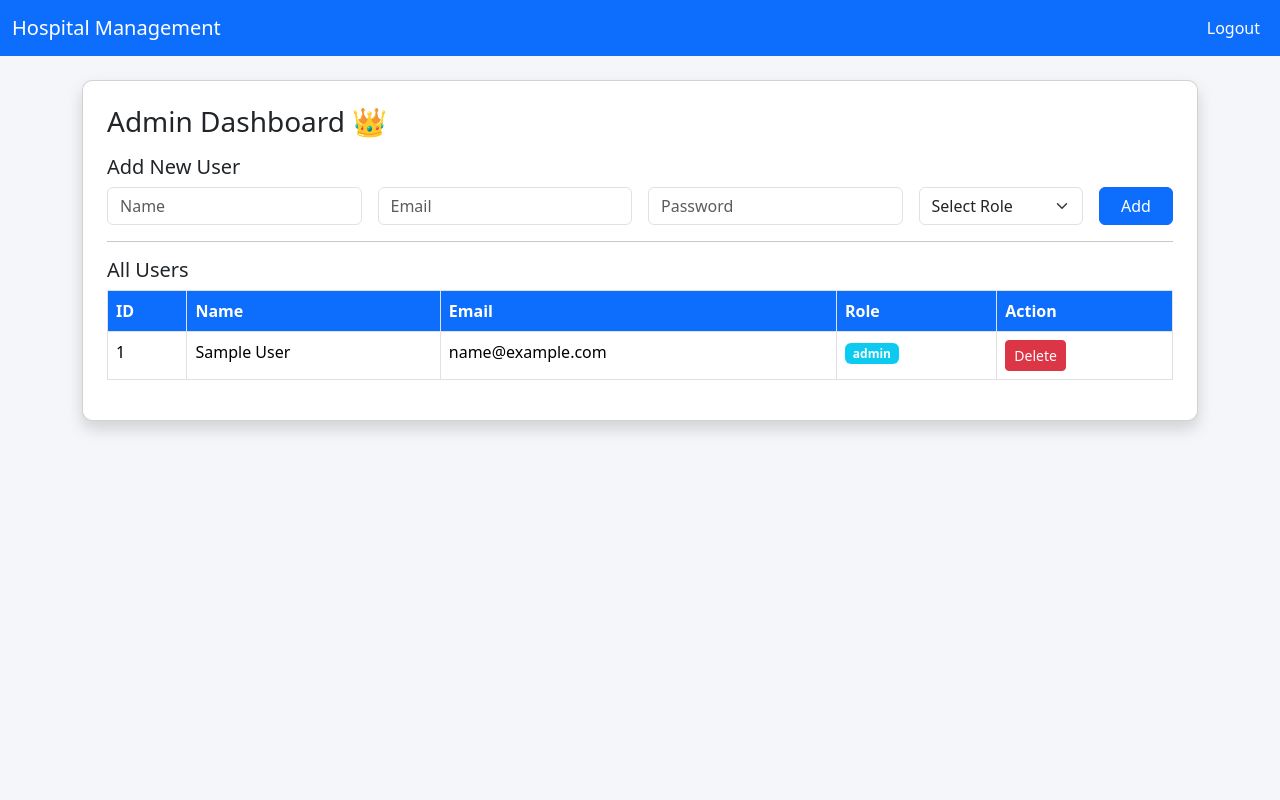
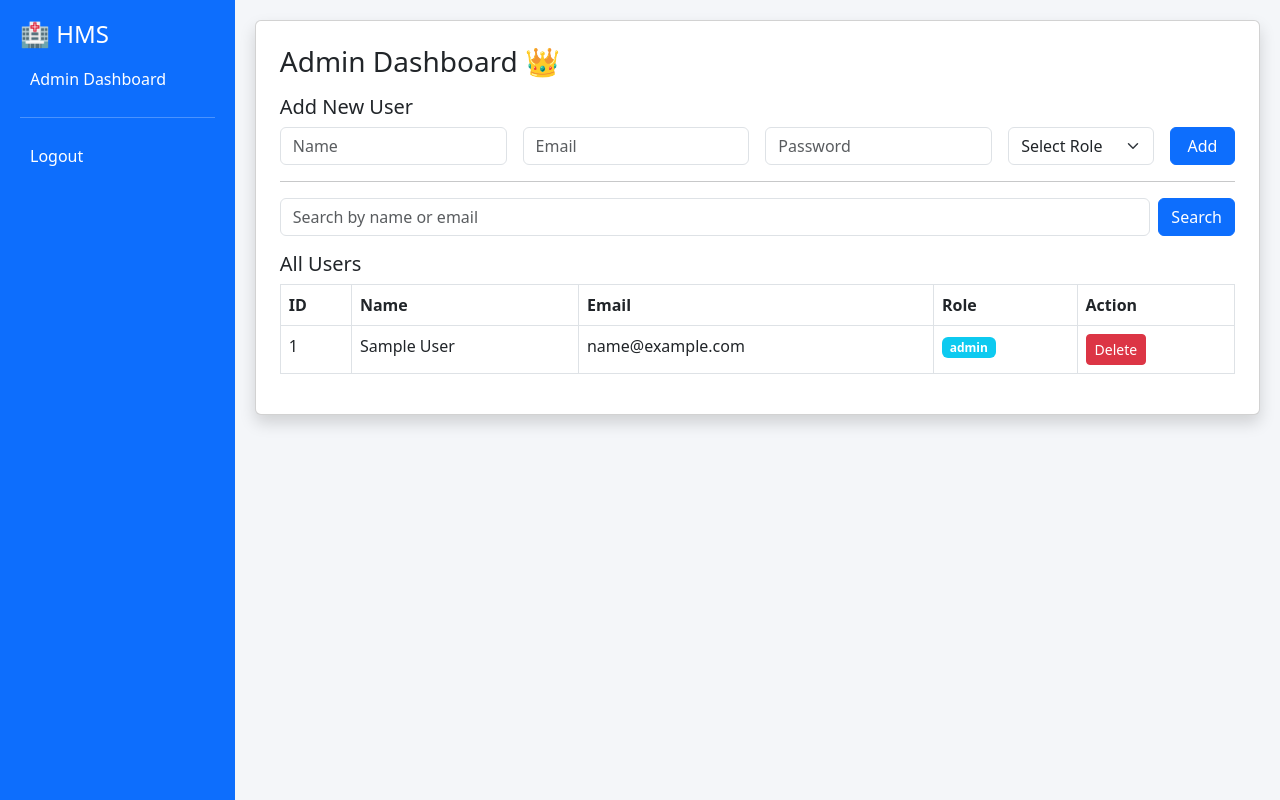
Before and after one commit to Dhannajay007/hospital-management-system, a Flask app: page /admin in a window 1280 px wide. Run offline with Flask 3, Linux system fonts and the light colour scheme; the visitor is signed in with stand-in values (Sample User, id 1); some libraries are stand-ins or nearby versions.

Commit message:
Final update:search, signup, UI improvements

```diff
--- a/app.py
+++ b/app.py
@@ -2,7 +2,7 @@ from flask import Flask, render_template, request, redirect, session
 from flask_mysqldb import MySQL
 
 app = Flask(__name__)
-app.secret_key = "supersecretkey"
+app.secret_key = "supersecret key"
 
 # MySQL Configuration
 app.config['MYSQL_HOST'] = 'localhost'
@@ -18,7 +18,6 @@ mysql = MySQL(app)
 @app.route("/")
 def home():
     return render_template("login.html")
-
 
 # ------------------------
 # 2️⃣ LOGIN FUNCTION
@@ -53,15 +52,45 @@ def login():
         return "Invalid Login"
 
 
-# ------------------------
-# 3️⃣ 👉 PLACE STEP 4 HERE
-# ------------------------
+@app.route('/signup', methods=['GET', 'POST'])
+def signup():
+    if request.method == 'POST':
+        name = request.form['name']
+        email = request.form['email']
+        password = request.form['password']
+        role = request.form['role']
+
+        cur = mysql.connection.cursor()
+
+        cur.execute(
+            "INSERT INTO users (name, email, password, role) VALUES (%s, %s, %s, %s)",
+            (name, email, password, role)
+        )
+
+        mysql.connection.commit()
+        cur.close()
+
+        return redirect('/')
+
+    return render_template('signup.html')
+
 @app.route("/admin")
 def admin_dashboard():
     if "user" in session and session["role"] == "admin":
 
+        search = request.args.get("search")
+
         cur = mysql.connection.cursor()
-        cur.execute("SELECT id, name, email, role FROM users")
+
+        if search:
+            query = """
+                SELECT * FROM users
+                WHERE name LIKE %s OR email LIKE %s
+            """
+            cur.execute(query, ('%' + search + '%', '%' + search + '%'))
+        else:
+            cur.execute("SELECT * FROM users")
+
         users = cur.fetchall()
         cur.close()
 
--- a/templates/admin.html
+++ b/templates/admin.html
@@ -37,7 +37,16 @@
     </form>
 
     <hr>
+    <form method="GET" action="/admin" class="mb-3 d-flex">
 
+    <input type="text"
+           name="search"
+           class="form-control me-2"
+           placeholder="Search by name or email">
+
+    <button class="btn btn-primary">Search</button>
+
+</form>
     <h5>All Users</h5>
 
     <div class="table-responsive">
@@ -56,7 +65,7 @@
                 <td>{{ user[1] }}</td>
                 <td>{{ user[2] }}</td>
                 <td>
-                    <span class="badge bg-info">{{ user[3] }}</span>
+                    <span class="badge bg-info">{{ user[4] }}</span>
                 </td>
                 <td>
                     <a href="/delete_user/{{ user[0] }}"
--- a/templates/base.html
+++ b/templates/base.html
@@ -1,64 +1,77 @@
 <!DOCTYPE html>
 <html>
 <head>
-    <title>Hospital Management System</title>
+    <title>Hospital System</title>
 
-    <!-- Bootstrap CSS -->
-    <link href="https://cdn.jsdelivr.net/npm/bootstrap@5.3.2/dist/css/bootstrap.min.css" rel="stylesheet">
+    <link href="https://cdn.jsdelivr.net/npm/bootstrap@5.3.0/dist/css/bootstrap.min.css" rel="stylesheet">
 
     <style>
         body {
-            background-color: #f4f6f9;
+            display: flex;
         }
 
-        .navbar {
+        .sidebar {
+            width: 250px;
+            height: 100vh;
             background-color: #0d6efd;
+            color: white;
+            padding: 20px;
         }
 
-        .navbar-brand, .nav-link {
-            color: white !important;
+        .sidebar a {
+            color: white;
+            display: block;
+            padding: 10px;
+            text-decoration: none;
+            margin-bottom: 10px;
         }
 
-        .card {
-            border-radius: 10px;
+        .sidebar a:hover {
+            background-color: #084298;
+            border-radius: 5px;
         }
 
-        .table th {
-            background-color: #0d6efd;
-            color: white;
+        .content {
+            flex-grow: 1;
+            padding: 20px;
+            background-color: #f4f6f9;
         }
     </style>
 </head>
 
 <body>
 
-<!-- Navbar -->
-<nav class="navbar navbar-expand-lg">
-    <div class="container-fluid">
-        <a class="navbar-brand" href="#">Hospital Management</a>
-        <div class="collapse navbar-collapse">
-            <ul class="navbar-nav ms-auto">
-                <li class="nav-item">
-                    <a class="nav-link" href="/logout">Logout</a>
-                </li>
-            </ul>
-        </div>
-    </div>
-</nav>
+<!-- Sidebar -->
+<div class="sidebar">
+    <h4>🏥 HMS</h4>
+    {% if session['role'] == 'admin' %}
+        <a href="/admin">Admin Dashboard</a>
+    {% endif %}
 
-<div class="container mt-4">
+    {% if session['role'] == 'doctor' %}
+        <a href="/doctor">Doctor Dashboard</a>
+    {% endif %}
+
+    {% if session['role'] == 'patient' %}
+        <a href="/patient">Patient Dashboard</a>
+    {% endif %}
+
+    {% if session['role'] == 'receptionist' %}
+        <a href="/receptionist">Receptionist Dashboard</a>
+    {% endif %}
+
+    {% if session['role'] == 'pharmacist' %}
+        <a href="/pharmacist">Pharmacist Dashboard</a>
+    {% endif %}
+    <hr>
+
+    <a href="/logout">Logout</a>
+</div>
+
+<!-- Main Content -->
+<div class="content">
     {% block content %}{% endblock %}
 </div>
 
-<!-- Bootstrap JS -->
-<script src="https://cdn.jsdelivr.net/npm/bootstrap@5.3.2/dist/js/bootstrap.bundle.min.js"></script>
-
-<!-- Confirmation Script -->
-<script>
-    function confirmAction(message) {
-        return confirm(message);
-    }
-</script>
-
 </body>
 </html>
```
Also changed, not shown: templates/login.html (+21 -28 lines), templates/signup.html (added, +38 -0 lines).
